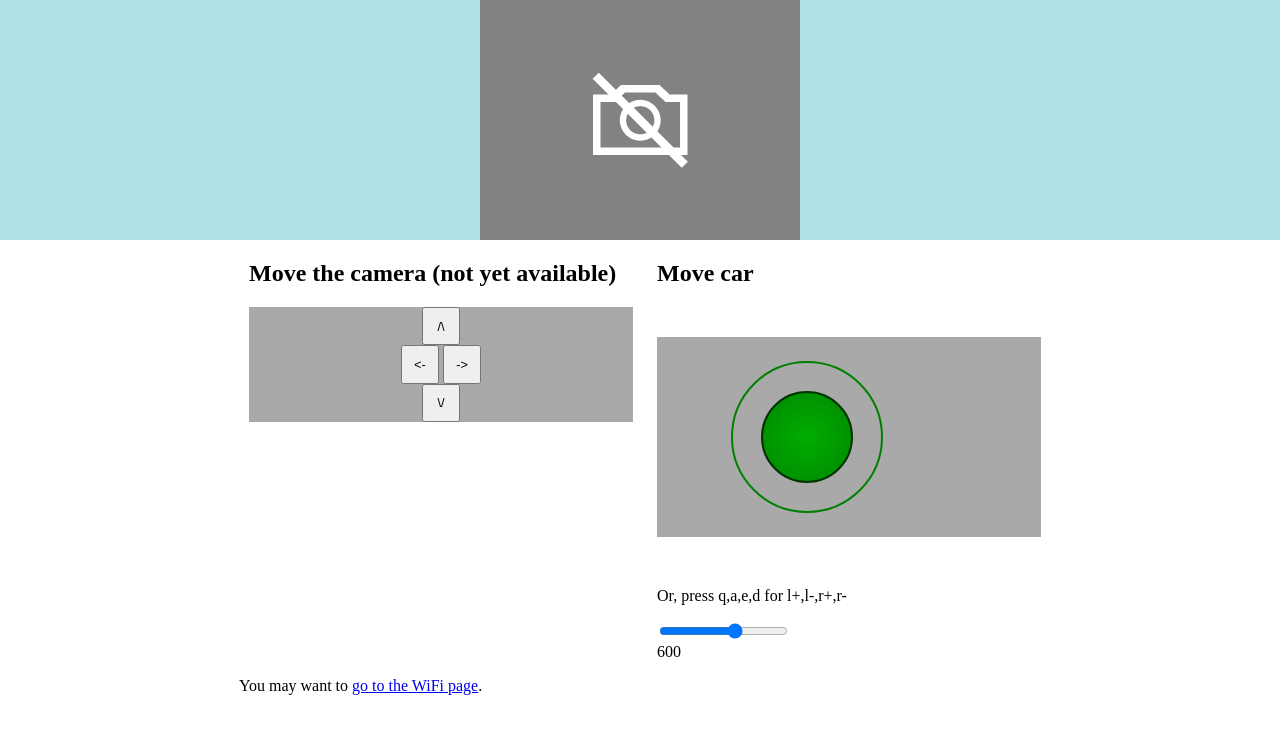
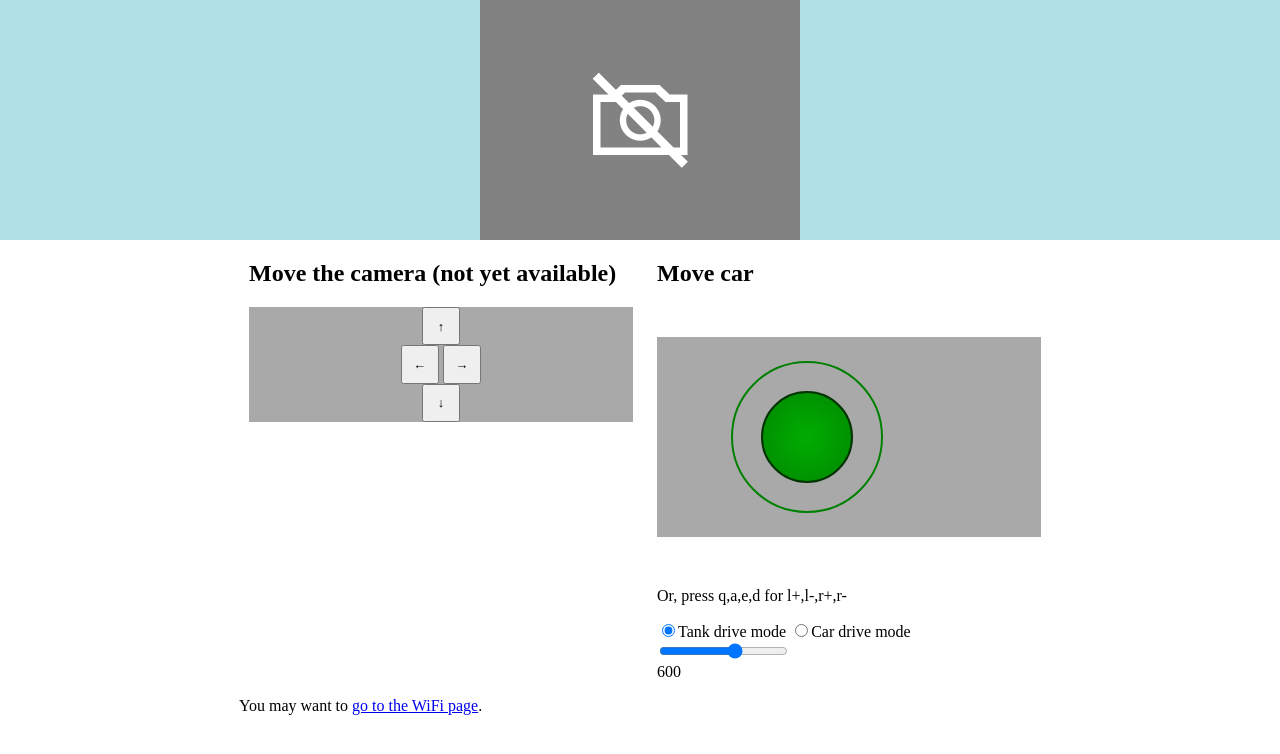
Before and after one commit to KaspervanM/WiFiRC-Car, a plain HTML site: page ServerRPI/index.html in a window 1280 px wide. Drawn offline with nearby package versions, Linux system fonts and the light colour scheme; no server answers.

Commit message:
Added radio buttons
I added some radio buttons to chose whether you are driving a car or a tank.

```diff
--- a/ServerRPI/index.html
+++ b/ServerRPI/index.html
@@ -4,7 +4,7 @@
 		<!--link rel="stylesheet" type="text/css" href="CSS.css"-->
 		<script src="https://ajax.googleapis.com/ajax/libs/jquery/3.2.1/jquery.min.js"></script>
 		<script src="control.js"></script>
-	    	<script src="joy.js"></script> <!--This file is part of the JoyStick Project (https://github.com/bobboteck/JoyStick). Copyright (c) 2015 Roberto D'Amico (Bobboteck).-->
+		<script src="joy.js"></script> <!--This file is part of the JoyStick Project (https://github.com/bobboteck/JoyStick). Copyright (c) 2015 Roberto D'Amico (Bobboteck).-->
 		<script src="livestream.js"></script>
 		<link rel="stylesheet" href="index.css">
 	</head>
@@ -16,22 +16,23 @@
 		<section class="cam_control">
 			<h2>Move the camera (not yet available)</h2>
 			<div class="buttons">
-				<button id="upCamTurn">/\</button><br>
-				<button id="leftCamTurn"><-</button>
-				<button id="rightCamTurn">-></button><br>
-				<button id="downCamTurn">\/</button>
+				<button id="upCamTurn">↑</button><br>
+				<button id="leftCamTurn">←</button>
+				<button id="rightCamTurn">→</button><br>
+				<button id="downCamTurn">↓</button>
 			</div>
 		</section>
 		<section class="wheel_control">
 			<h2>Move car</h2>
 			<div class="buttons">
-			    <div id="joyDiv" style="width:200px;height:200px;margin:50px"></div>
+				<div id="joyDiv" style="width:200px;height:200px;margin:50px"></div>
 			</div>
 			<p>Or, press q,a,e,d for l+,l-,r+,r-</p>
+			<input type="radio" name="drive" value="tank" id="tdm" checked>Tank drive mode
+			<input type="radio" name="drive" value="car" id="cdm">Car drive mode
 			<input id="slide" type="range" min="1" max="1000" step="1" value="600" onchange="javascript:updateSlider(this.value)">
 			<div id="sliderAmount">600</div>
 		</section>
-
 		<p>You may want to <a href='/WiFiConnections.php'>go to the WiFi page</a>.</p>
 	</body>
 </html>
```
